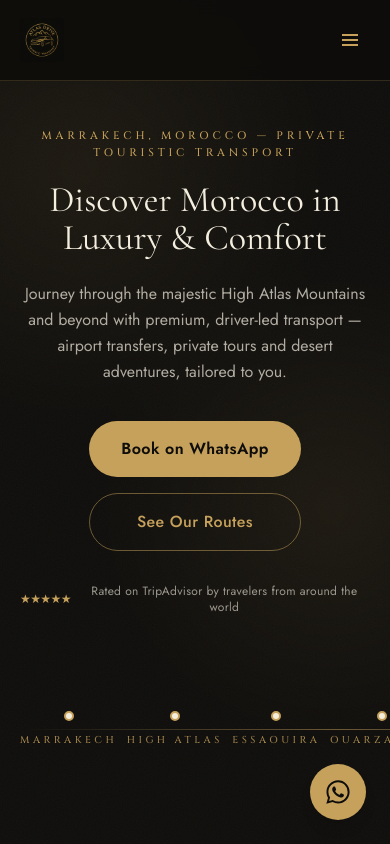
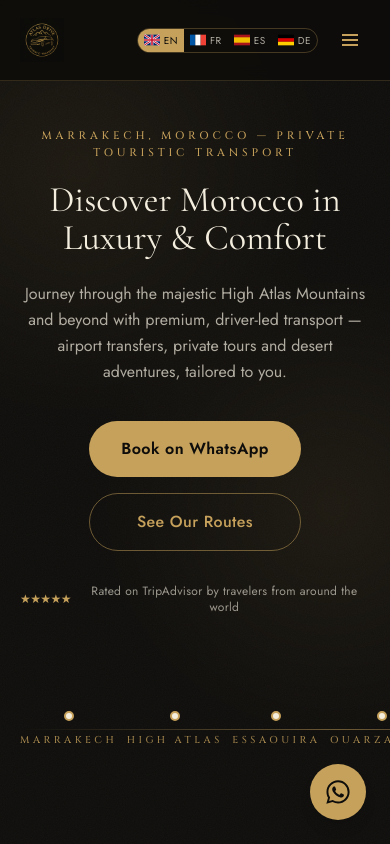
Before and after one commit to wackhalid/atlas-drive-website, a React (Vite) app: page / in a window 390 px wide. Shown: the top 844 px of the page. Built offline with nearby package versions, Linux system fonts and the light colour scheme.

Commit message:
Update mobile language switcher and hide WhatsApp

```diff
--- a/src/components/Header.jsx
+++ b/src/components/Header.jsx
@@ -31,12 +31,12 @@ export default function Header({ lang, setLang }) {
         </nav>
 
         <div className="flex items-center gap-3">
-          <div className="hidden sm:flex items-center border border-gold/30 rounded-full overflow-hidden">
+          <div className="flex items-center border border-gold/30 rounded-full overflow-hidden">
             {languages.map((l) => (
               <button
                 key={l.code}
                 onClick={() => setLang(l.code)}
-                className={`flex items-center gap-1.5 px-3 py-1.5 text-xs tracking-wider font-body transition-colors ${
+                className={`flex items-center gap-1 px-1.5 sm:px-3 py-1 sm:py-1.5 text-[10px] sm:text-xs tracking-wider font-body transition-colors ${
                   lang === l.code ? 'bg-gold text-ink' : 'text-sand/70 hover:text-gold'
                 }`}
               >
```
